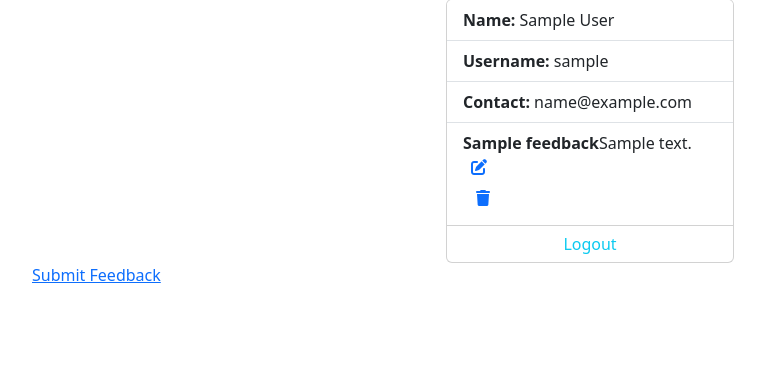
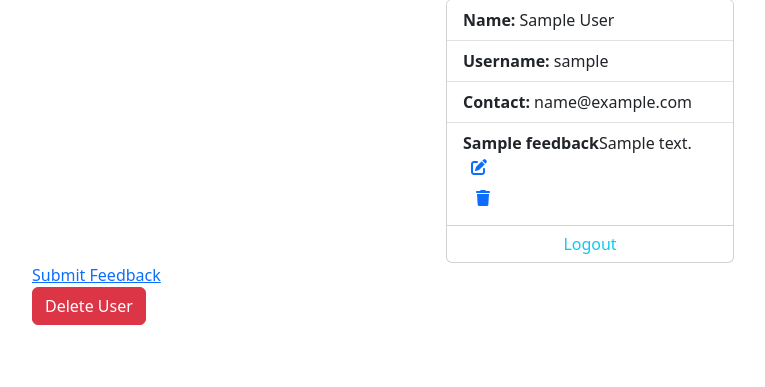
Before and after one commit to lcarinad/feedback-exercise, a Flask app: a page that uses templates/user.html in a window 1280 px wide. Shown: the part 97-484 px from the top of the page, without its empty margins (50-815 px from the left). Run offline with Flask 3, Linux system fonts and the light colour scheme; the visitor is signed in with stand-in values (Sample User, id 1); tables that the repository leaves empty hold one stand-in row (values such as "Sample post"); some libraries are stand-ins or nearby versions.

Commit message:
added delete routes

```diff
--- a/app.py
+++ b/app.py
@@ -67,6 +67,19 @@ def show_user(username):
         feedback = Feedback.query.filter(Feedback.username == session['user'])
         return render_template('user.html', user = user, feedback = feedback)
 
+@app.route("/users/<username>/delete", methods=['POST'])
+def delete_user(username):
+    if 'user' not in session:
+        flash("Please login first!", "danger")
+        return redirect('/')
+    user=User.query.get_or_404(username)
+    if user.username == session['user']:
+        db.session.delete(user)
+        db.session.commit()
+        session.pop('user')
+        flash("User deleted","success")
+        return redirect('/register')
+
 @app.route("/feedback", methods=['POST', 'GET'])
 def submit_feedbackform():
     if "user" not in session:
--- a/models.py
+++ b/models.py
@@ -18,6 +18,7 @@ class User(db.Model):
     email = db.Column(db.String(50), nullable=False, unique=True)
     first_name=db.Column(db.String(30), nullable=False)
     last_name=db.Column(db.String(30), nullable=False)
+    feedback = db.relationship('Feedback', backref="user", cascade="all,delete")
 
     def __repr__(self):
         return f"<User:{self.username}, Name: {self.first_name} {self.last_name}, Contact: {self.email}>"
@@ -47,7 +48,7 @@ class Feedback(db.Model):
     content = db.Column(db.Text, nullable=False)
     username = db.Column(db.Text, db.ForeignKey('users.username'))
 
-    user = db.relationship('User', backref="feedback")
+
 
     def __repr__(self):
         return f"<Feedback from {self.user}, Title: {self.title}>"
--- a/templates/user.html
+++ b/templates/user.html
@@ -40,4 +40,13 @@
   >
 </div>
 <a href="/feedback">Submit Feedback</a>
+<form
+  method="post"
+  action="/users/{{user.username}}/delete">
+  <button
+    type="submit"
+    class="btn btn-danger">
+    Delete User
+  </button>
+</form>
 {% endblock %}
```
